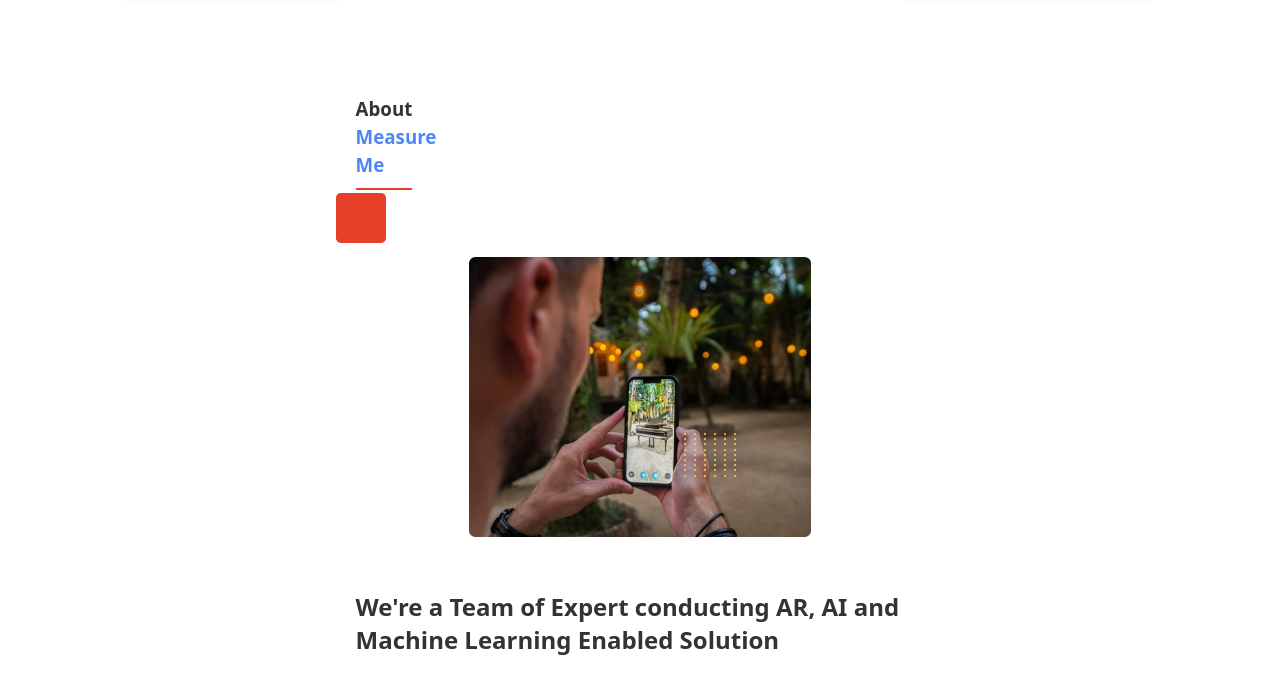
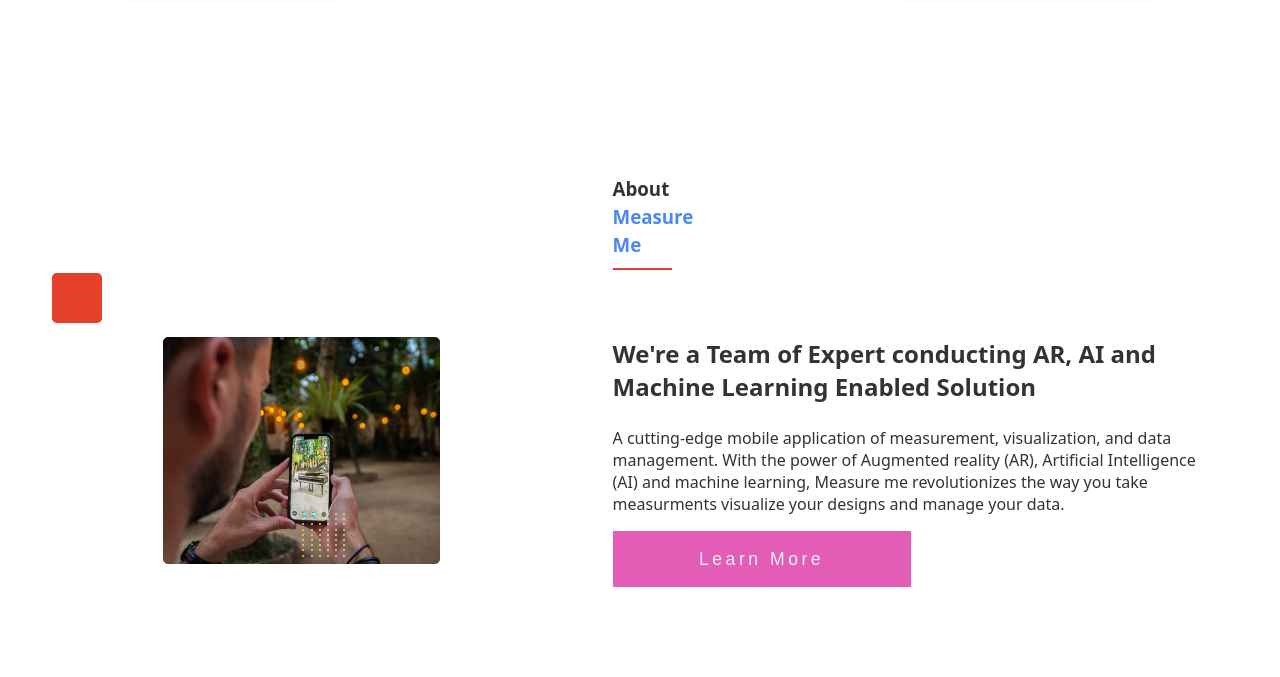
Before and after one commit to Din7598/work, a plain HTML site: page index.html in a window 1280 px wide. Shown: the part 1526-2203 px from the top of the page. Drawn offline with Linux system fonts and the light colour scheme.

Commit message:
5/4/2023

```diff
--- a/main.css
+++ b/main.css
@@ -1250,12 +1250,30 @@
 
     .about-me{
         width: 10%;
+        grid-area: he;
         border-bottom: 2px solid var(--square);
-        padding-bottom: .5em ;
+        /* padding-bottom: .5em ;  */
     }
 
     .about{
-        width: 50%;
+        /* width: 50%; */
+        display: grid;
+        grid-template-rows: auto auto;
+
+        grid-template-areas: '. he'
+        'pic quo';
+        grid-template-columns: auto auto;
+        column-gap: 5em;
+        margin-top: 5em;
+        margin-bottom: 5em;
+    }
+
+    .pictures{
+        grid-area: pic;
+    }
+
+    .ml{
+        grid-area: quo;
     }
 
     .enclosure{
```
